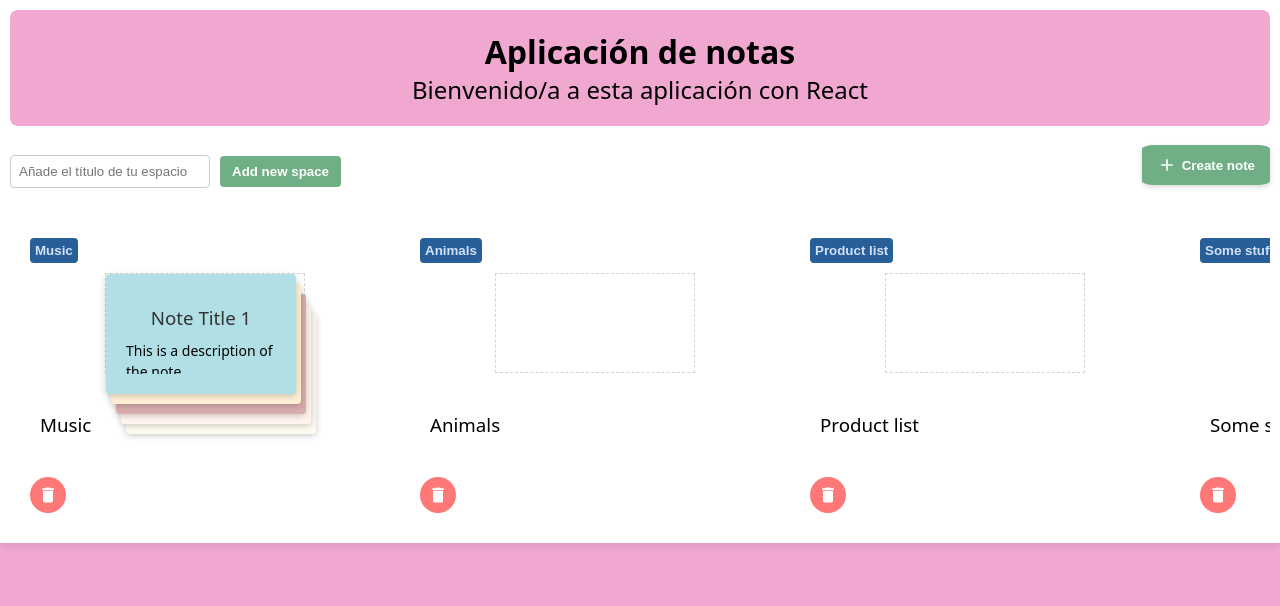
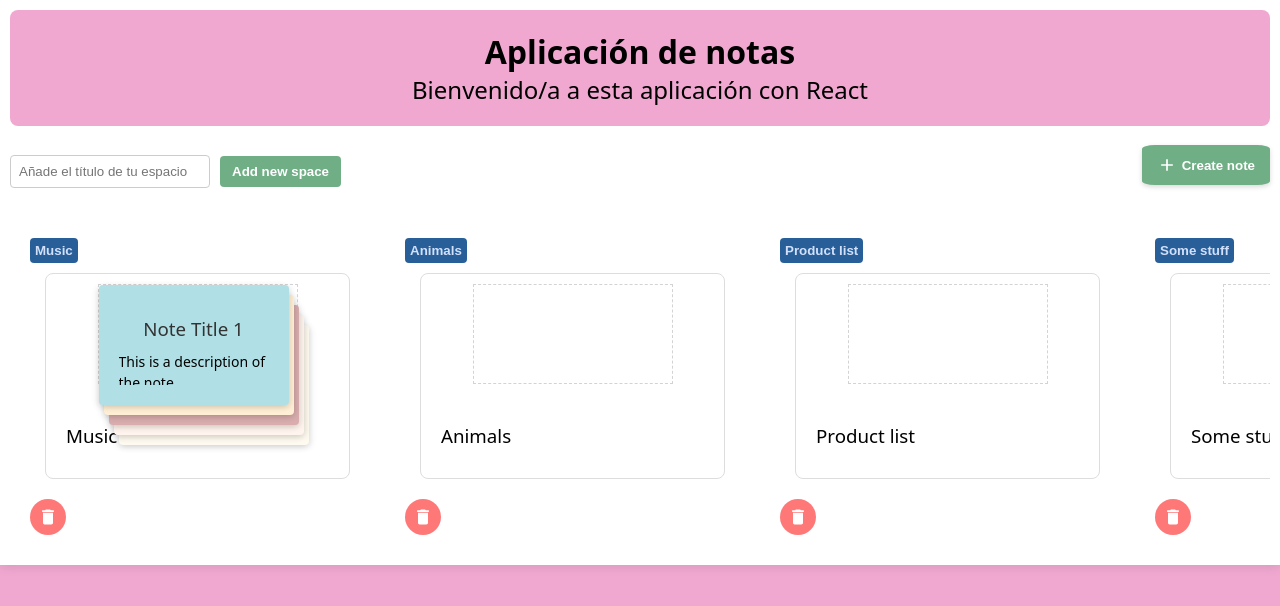
Before and after one commit to CarlosPaz64/Primer-Parcial---Desarrollo-de-Aplicaciones-Web, a React (Vite) app: page / in a window 1280 px wide. Shown: the top 606 px of the page. Built offline with nearby package versions, Linux system fonts and the light colour scheme.

Commit message:
Corrección en los estilos

```diff
--- a/src/columns/AddColumn.tsx
+++ b/src/columns/AddColumn.tsx
@@ -26,8 +26,8 @@ const AddColumn: React.FC = () => {
   };
 
   const handleConfirmAddColumn = () => {
-    // Verificar si ya existen 8 columnas
-    if (state.columns.length >= 8) {
+    // Verificar si ya existen 4 columnas
+    if (state.columns.length >= 4) {
       setIsLimitReachedModalOpen(true); // Mostrar modal de límite alcanzado
       setIsConfirmModalOpen(false);
       return;
--- a/src/columns/CollapsedNotes.tsx
+++ b/src/columns/CollapsedNotes.tsx
@@ -43,8 +43,8 @@ const CollapsedNotes: React.FC<CollapsedNotesProps> = ({
                 margin: '0 auto',
                 border: '1px dashed lightgray',
                 boxSizing: 'border-box',
-                position: 'relative', // Posicionamiento relativo para permitir superposición
-                zIndex: snapshot.isDragging ? 9999 : 'auto', // Aumenta z-index cuando se arrastra
+                position: 'relative', // Cambia a 'relative' durante el arrastre
+                zIndex: snapshot.isDragging ? 9999 : 'auto',
               }}
               onClick={onExpand}
             >
@@ -52,9 +52,9 @@ const CollapsedNotes: React.FC<CollapsedNotesProps> = ({
                 <div
                   key={note.id}
                   style={{
-                    position: 'absolute', // Absoluto para que se superpongan
-                    top: `${noteIndex * 10}px`, // Desplazamiento gradual hacia abajo
-                    left: `${noteIndex * 5}px`, // Desplazamiento gradual hacia la derecha
+                    position: 'absolute',
+                    top: `${noteIndex * 10}px`,
+                    left: `${noteIndex * 5}px`,
                     zIndex: 5 - noteIndex,
                   }}
                 >
--- a/src/columns/Column.tsx
+++ b/src/columns/Column.tsx
@@ -1,4 +1,3 @@
-// Column.tsx
 import React, { useState } from 'react';
 import { Droppable } from 'react-beautiful-dnd';
 import { Note } from '../context-reducer/KanbanContext';
@@ -27,12 +26,15 @@ const Column: React.FC<ColumnProps> = ({ column, onDeleteNote, onEditNote }) =>
             {...provided.droppableProps}
             ref={provided.innerRef}
             style={{
-              minHeight: '50px',
-              padding: '0',
+              minHeight: '150px', // Aumentamos el espacio mínimo para evitar colisiones
+              padding: '10px',
               position: 'relative',
               zIndex: 0,
-              overflow: 'visible',
               background: 'transparent',
+              borderRadius: '8px',
+              border: '1px solid #ddd', // Opcional: para que sea más claro el contorno
+              margin: '0 15px',
+              boxSizing: 'border-box',
             }}
           >
             {!expanded ? (
@@ -50,6 +52,7 @@ const Column: React.FC<ColumnProps> = ({ column, onDeleteNote, onEditNote }) =>
                 onDeleteNote={onDeleteNote}
               />
             )}
+
             {provided.placeholder}
 
             {/* Título de la columna */}
--- a/src/confirmsModal/LimitReachedModal.tsx
+++ b/src/confirmsModal/LimitReachedModal.tsx
@@ -62,7 +62,7 @@ const LimitReachedModal: React.FC<LimitReachedModalProps> = ({ isOpen, onClose }
         onClick={(e) => e.stopPropagation()}
       >
         <h2>Límite Alcanzado</h2>
-        <p>Solo se pueden crear 8 espacios. Por favor, elimina o edita un espacio.</p>
+        <p>Solo se pueden crear 4 espacios. Por favor, elimina o edita un espacio.</p>
         <button onClick={onClose}>OK</button>
       </ModalContent>
     </ModalOverlay>
--- a/src/dashboard.tsx
+++ b/src/dashboard.tsx
@@ -167,10 +167,11 @@ const Kanban: React.FC = () => {
         <div
           style={{
             display: 'flex',
-            overflowX: 'auto',
             zIndex: '0',
+            overflowX: 'hidden',
             position: 'relative',
             padding: '10px 0',
+            whiteSpace: 'nowrap',
           }}
         >
           <Droppable droppableId="all-columns" direction="horizontal" type="column">
@@ -195,6 +196,7 @@ const Kanban: React.FC = () => {
                         style={{
                           ...provided.draggableProps.style,
                           zIndex: snapshot.isDragging ? 1000 : 'auto',
+                          whiteSpace: 'normal',
                         }}
                       >
                         <EditableInput
--- a/src/index.css
+++ b/src/index.css
@@ -54,7 +54,7 @@ input, select {
 .paper {
   padding: 10px 20px;
   background-color: #fff;
-  width: 350px;
+  width: 335px;
   z-index: 0; /* Asegúrate de que el z-index no interfiera con las notas */
   overflow: visible; /* Evita que los elementos arrastrados se oculten al moverse */
 }
```
